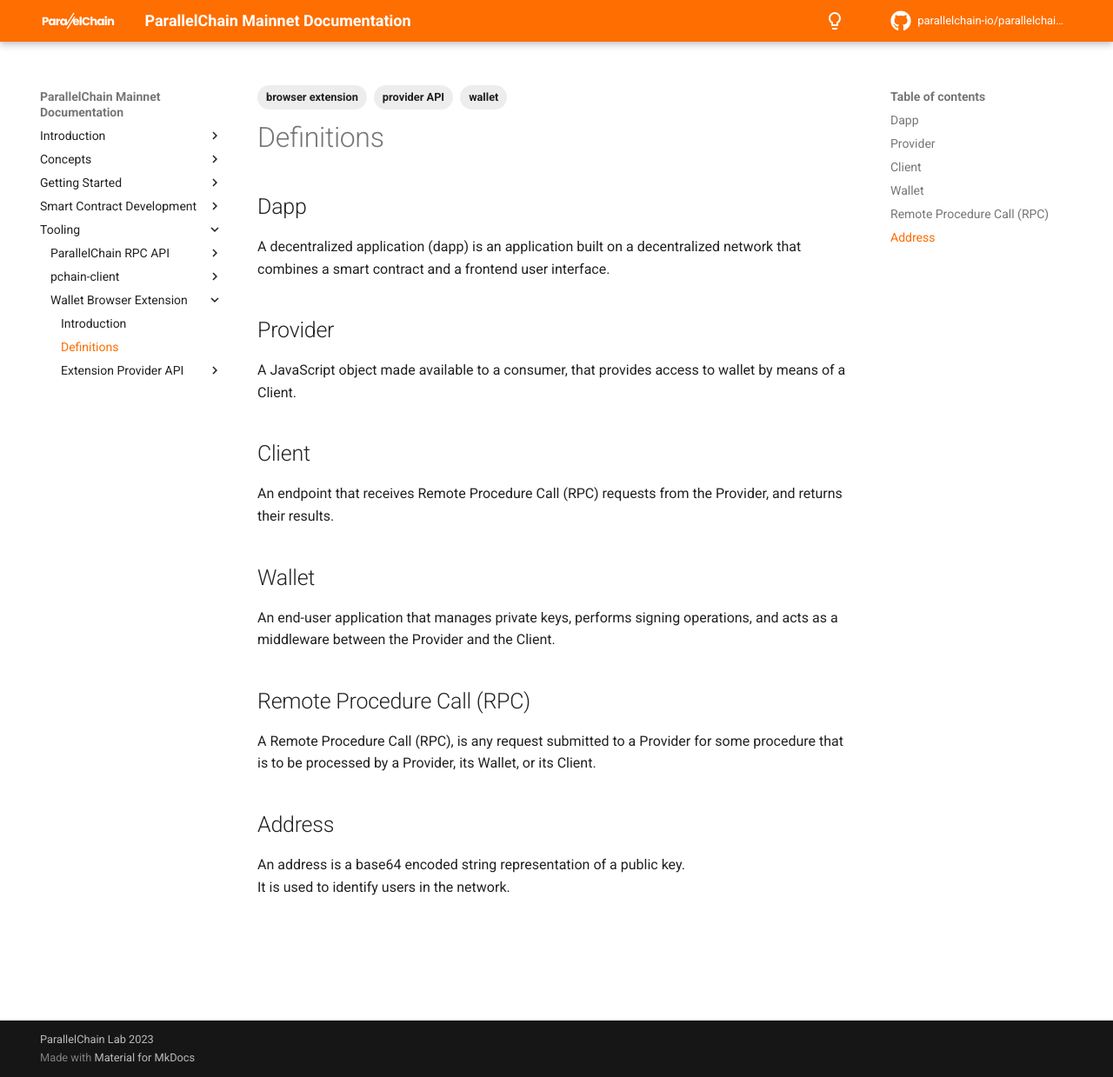
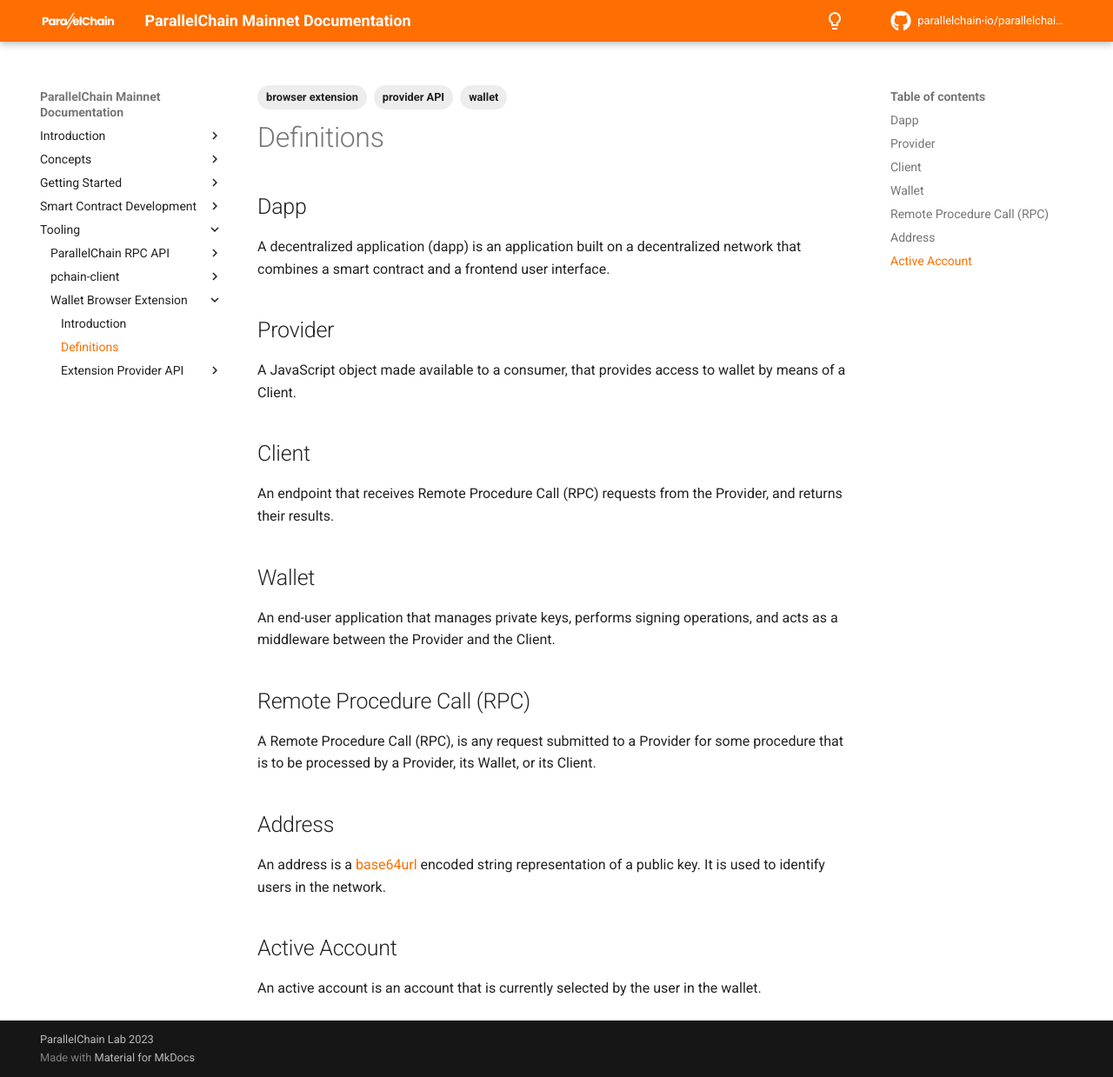
Before and after one commit to parallelchain-io/parallelchain-docs, an MkDocs documentation site: the page built from docs/toolings/wallet_browser_extension/definition.md, in a window 1280 px wide and 1239 px high. Shown: the whole window at 87% size. Built offline with MkDocs 1.6.1 and Material for MkDocs 9.7.7, drawn with Linux system fonts in a browser that asks for light colours; comment, search, counter and statistics services are not loaded.

Commit message:
docs: ✏️ improve active account

```diff
--- a/docs/toolings/wallet_browser_extension/definition.md
+++ b/docs/toolings/wallet_browser_extension/definition.md
@@ -31,5 +31,11 @@
 
 ## Address
 
-An address is a base64 encoded string representation of a public key.
+An address is a [base64url][1] encoded string representation of a public key.
 It is used to identify users in the network.
+
+## Active Account
+
+An active account is an account that is currently selected by the user in the wallet.
+
+[1]: https://datatracker.ietf.org/doc/html/rfc4648#section-5
```
Also changed, not shown: docs/toolings/wallet_browser_extension/provider/api_documentation.md (+4 -3 lines).
